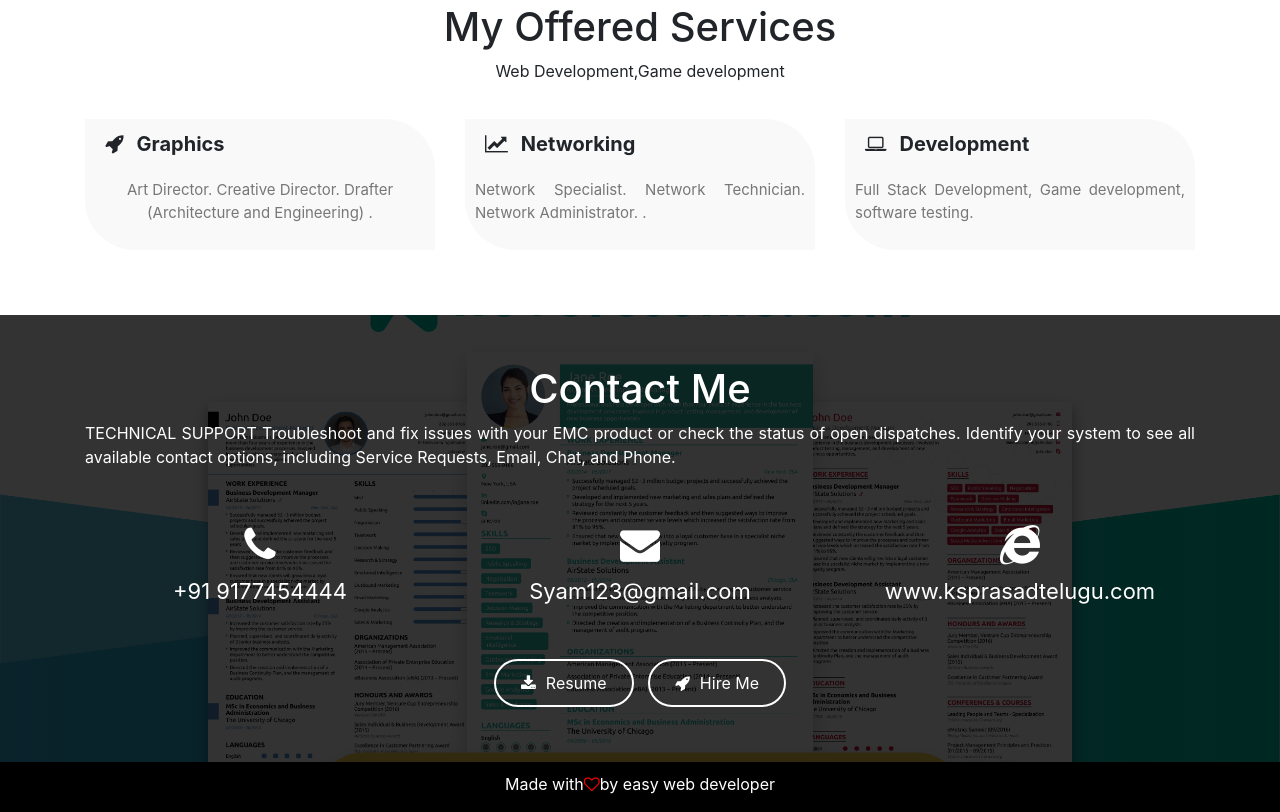
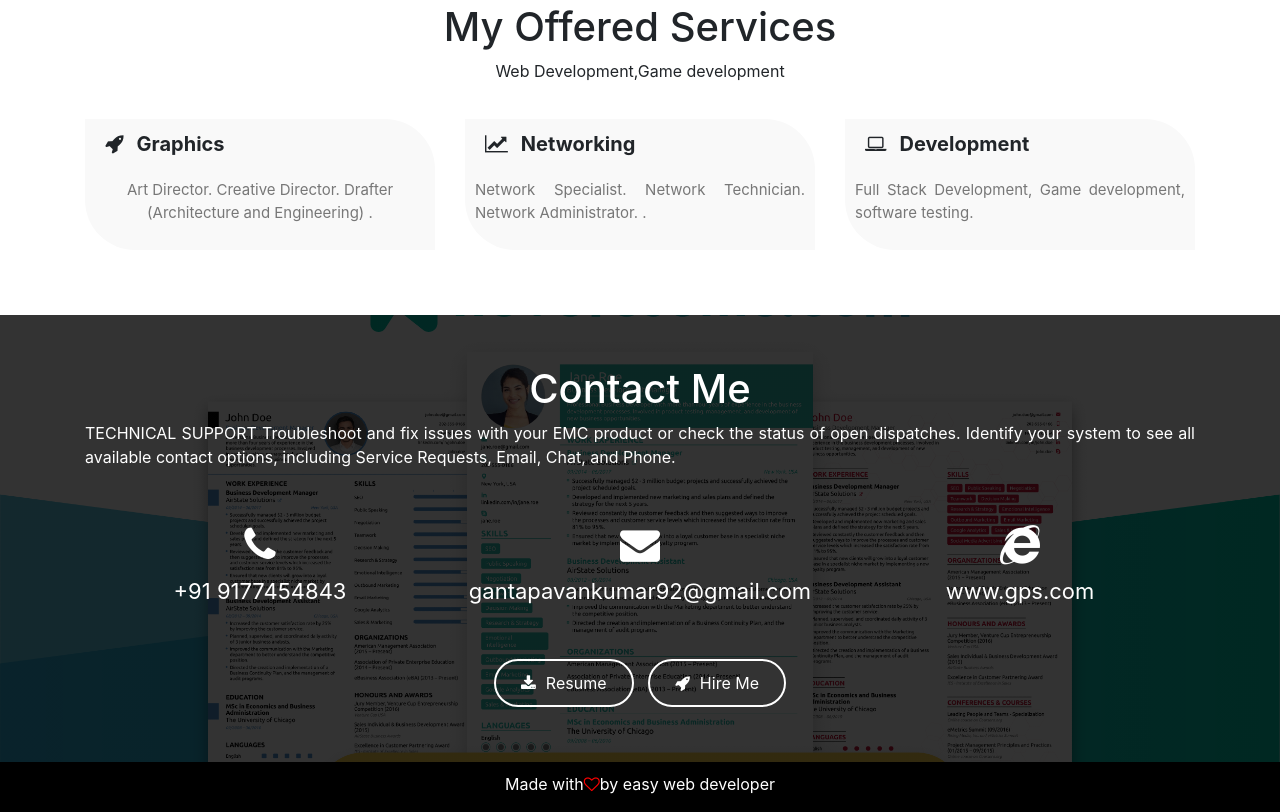
Before and after one commit to gpfns/gpk, a plain HTML site: page index.html in a window 1280 px wide. Shown: the part 2743-3555 px from the top of the page. Drawn offline with nearby package versions, Linux system fonts and the light colour scheme.

Commit message:
Update index.html

```diff
--- a/index.html
+++ b/index.html
@@ -249,17 +249,17 @@ Network Administrator. .</p>
     <div class="row">
     <div class="col-md-4">
     <i class="fa fa-phone"></i>
-    <p>+91 9177454444</p>
+    <p>+91 9177454843</p>
         </div>
 
         <div class="col-md-4">
     <i class="fa fa-Envelope"></i>
-    <p>Syam123@gmail.com</p>
+    <p>gantapavankumar92@gmail.com</p>
     </div>
 
     <div class="col-md-4">
     <i class="fa fa-internet-explorer"></i>
-    <p>www.ksprasadtelugu.com</p>
+    <p>www.gps.com</p>
     </div>
     </div>
         <button type="button" class="btn btn-primary"><i class="fa fa-Download"></i>Resume</button>
```
